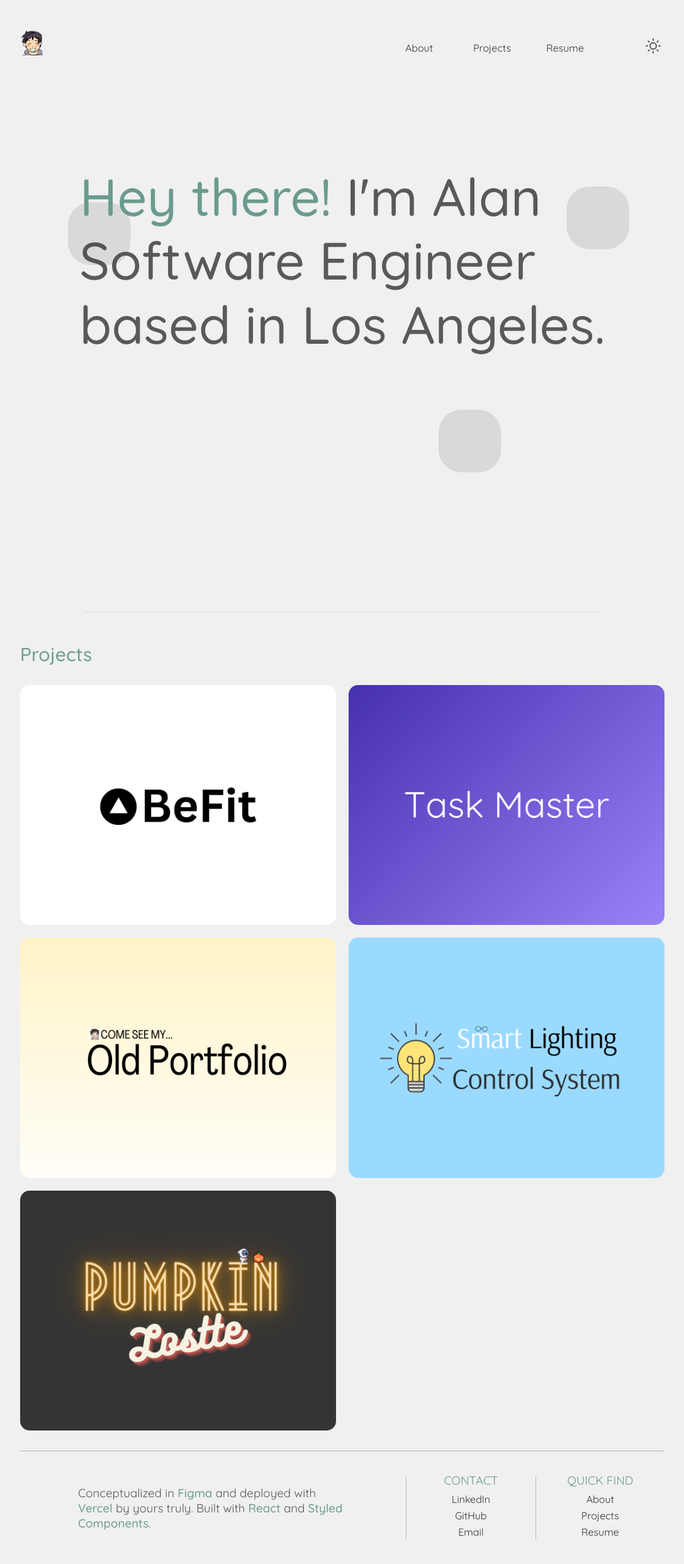
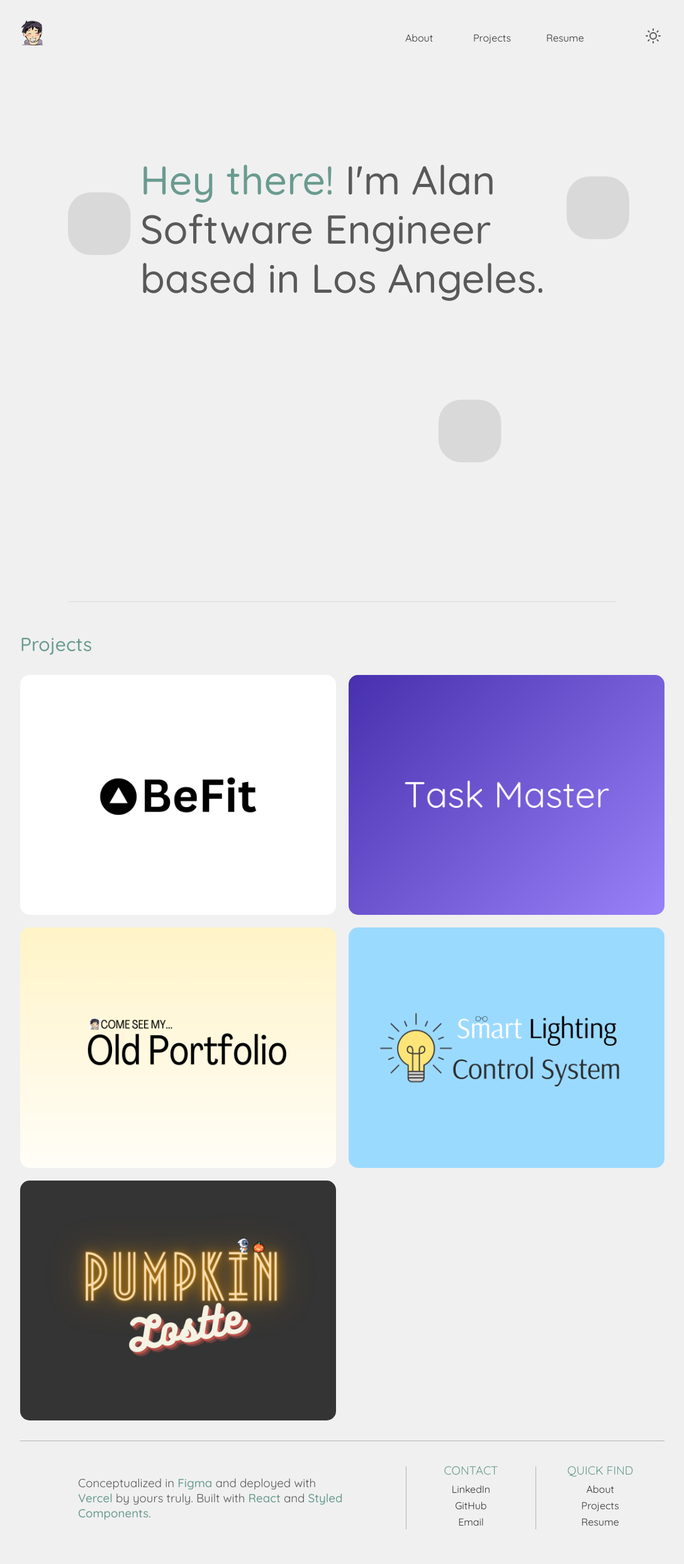
Before and after one commit to nhvn/portfolio, a React (Create React App) app: page / in a window 1280 px wide. Shown: the top 2484 px of the page at 63% size, without its empty margins (96-1183 px from the left). After the commit the page ends 2449 px from the top, so only its background shows below. Built offline with nearby package versions, Linux system fonts and the light colour scheme.

Commit message:
Made some css changes to intro cover and other small things

```diff
--- a/src/index.css
+++ b/src/index.css
@@ -13,7 +13,7 @@
 .divider {
   border-top: 1.5px solid hsla(51, 3%, 47%, 0.18);
   padding-top: 3em;
-  width: 80%;
+  width: 85%;
   margin: 0 auto;
 }
 @media screen and (max-width: 480px) {
@@ -119,7 +119,7 @@ section {
   display: flex;
   height: 4em;
   justify-content: space-between;
-  padding-top: 3em;
+  padding-top: 2em;
   width: 80%;
   margin: 0 auto;
 }
@@ -128,19 +128,11 @@ section {
   height: 40px;
   margin-right: 2em;
 }
-.construction {
-  color: white;
-  background-color: #e49c0d81;
-  border-radius: 5px;
-  text-align: center;
-  padding: 4px 0;
-  margin: 4px 0;
-}
 .navbar a:hover {
   color: #6a9b8f;
 }
 .navbar .nav-container ul {
-  grid-gap: 3rem;
+  /* grid-gap: 3rem; */
   display: grid;
   gap: 2rem;
   grid-template-columns: repeat(4,minmax(0,1.5fr));
@@ -181,7 +173,7 @@ section {
 footer {
   display: flex;
   justify-content: space-between;
-  padding-bottom: 2em;
+  /* padding-bottom: 1em; */
   width: 80%;
   margin: 0 auto;
 }
@@ -249,7 +241,7 @@ footer {
   transform: translateX(-50%);
 }
 .intro-text h1 {
-  font-size: 6.5vw;
+  font-size: 5vw;
   white-space: nowrap;
   overflow: hidden;
   text-overflow: ellipsis;
@@ -270,6 +262,9 @@ footer {
   100% {opacity: 1;}
 }
 @media screen and (max-width: 1130px) {
+  .intro-text h1 {
+    font-size: 6.5vw;
+  }
   .flex {
     display: block;
   }
@@ -483,6 +478,14 @@ footer {
 }
 
 /* INDIVIDUAL PROJ PAGE */
+.construction {
+  color: white;
+  background-color: #e49c0d81;
+  border-radius: 5px;
+  text-align: center;
+  padding: 4px 0;
+  margin: 4px 0;
+}
 .back-button {
   font-size: 30px;
   color: #000;
```
